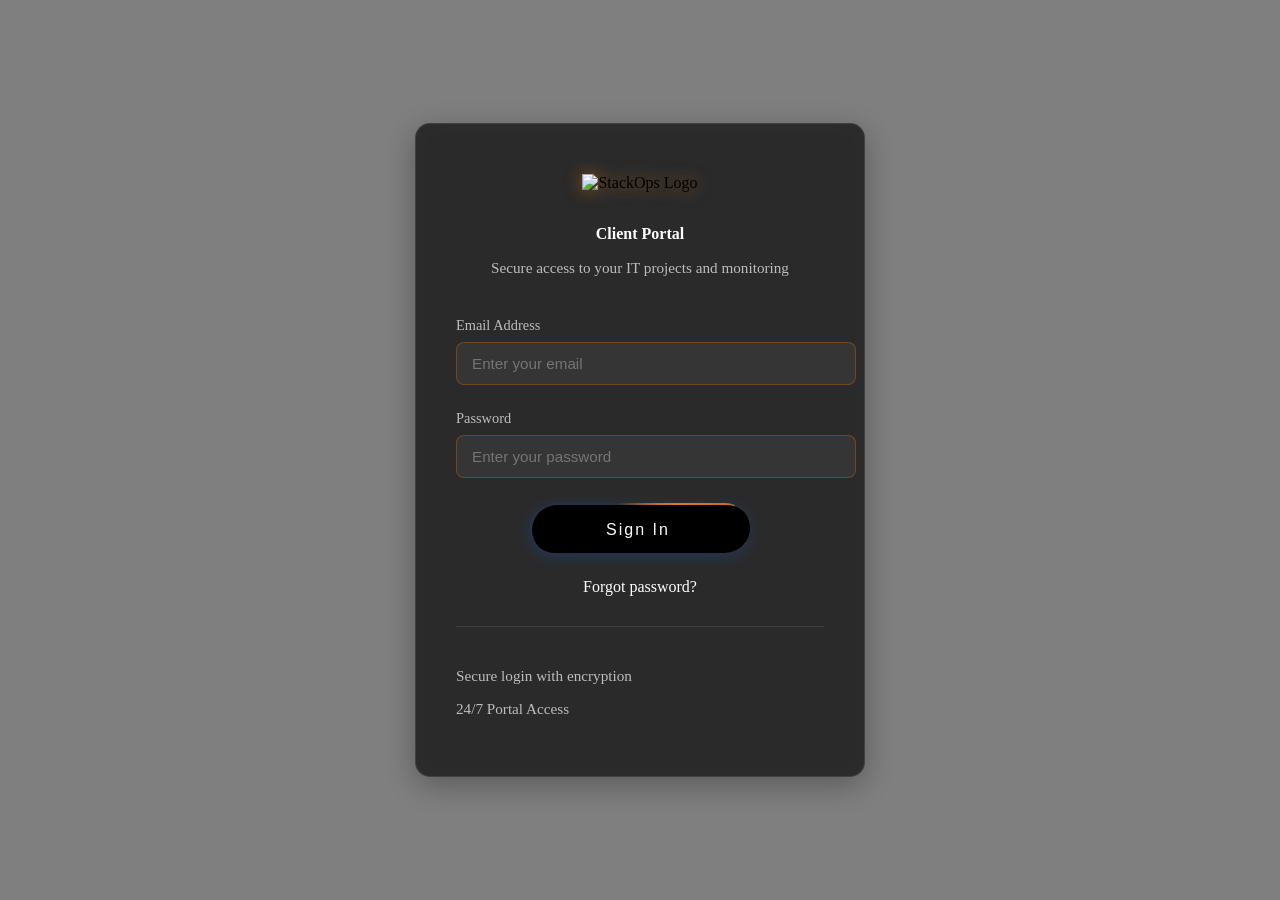
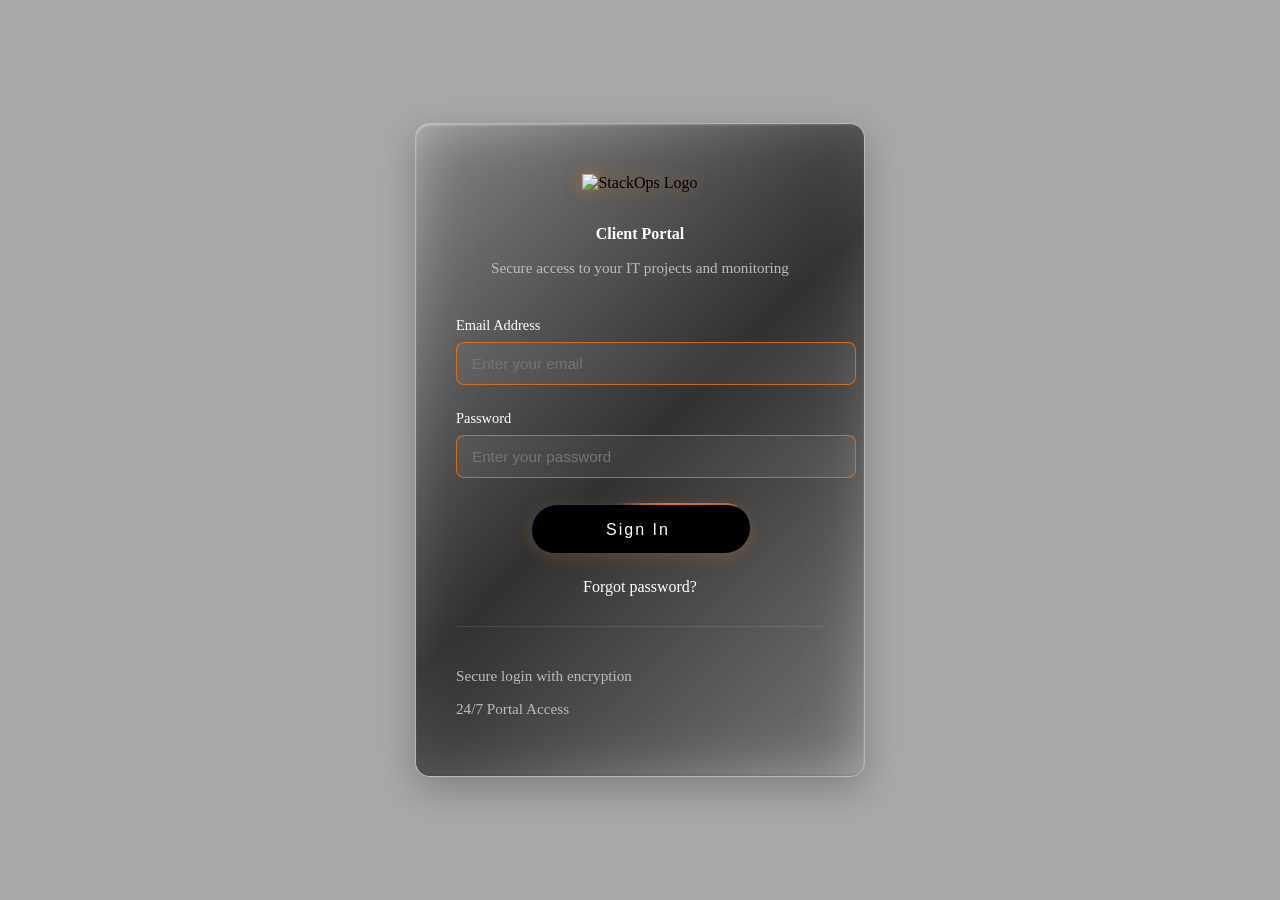

fgf

--- a/css/clientportal.css
+++ b/css/clientportal.css
@@ -44,21 +44,43 @@
 }
 
 .liquid-glass-card {
-    /* iOS 26 Liquid Glass Design */
-    background: linear-gradient(
-        135deg,
-        rgba(255, 255, 255, 0.089),
-        rgba(255, 255, 255, 0.05)
-    );
-    backdrop-filter: blur(28px) saturate(200%) brightness(1.15);
-    -webkit-backdrop-filter: blur(28px) saturate(200%) brightness(1.15);
-    border: 1px solid rgba(255, 255, 255, 0.3);
-    box-shadow: 
-        0 12px 40px rgba(0, 0, 0, 0.25),
-        inset 0 1px 2px rgba(255, 255, 255, 0.5),
-        inset 0 -1px 2px rgba(0, 0, 0, 0.15);
+  background: linear-gradient(
+    135deg,
+    rgba(255, 255, 255, 0.12),
+    rgba(255, 255, 255, 0.04)
+  );
+
+  backdrop-filter: blur(28px) saturate(200%) brightness(1.15);
+  -webkit-backdrop-filter: blur(28px) saturate(200%) brightness(1.15);
+
+  border: 1px solid rgba(255, 255, 255, 0.3);
+  border-radius: 15px;
+
+  box-shadow: 
+    0 12px 40px rgba(0, 0, 0, 0.25),
+    inset 0 1px 2px rgba(255, 255, 255, 0.5),
+    inset 0 -1px 2px rgba(0, 0, 0, 0.15);
+
+  transition: all 0.4s ease;
 }
 
+.liquid-glass-card::before {
+  content: "";
+  position: absolute;
+  inset: 0;
+
+  background: linear-gradient(
+    135deg,
+    rgba(255, 255, 255, 0.055) 0%,
+    rgb(0, 0, 0) 50%,
+    rgba(255, 255, 255, 0) 100%
+  );
+
+  opacity: 0.6;
+  pointer-events: none;
+  z-index: 1;
+  transition: opacity 0.4s ease;
+}
 
 .liquid-glass-card:hover {
   transform: translateY(-8px) scale(1.02);
@@ -83,7 +105,7 @@
   align-items: center;
   justify-content: center;
   z-index: 1000;
-  background: rgba(0, 0, 0, 0.5);
+  background: rgba(0, 0, 0, 0.342);
   backdrop-filter: blur(5px);
   opacity: 0;
   visibility: hidden;
@@ -104,12 +126,71 @@
 }
 
 .login-box {
-  background: rgba(42, 42, 42, 0.95);
-  backdrop-filter: blur(10px);
-  border: 1px solid rgba(255, 255, 255, 0.1);
+  position: relative;
+  overflow: hidden;
+
+  /* Liquid glass base */
+  background: linear-gradient(
+    135deg,
+    rgba(255, 255, 255, 0.12),
+    rgba(255, 255, 255, 0.04)
+  );
+
+  backdrop-filter: blur(28px) saturate(200%) brightness(1.15);
+  -webkit-backdrop-filter: blur(28px) saturate(200%) brightness(1.15);
+
+  border: 1px solid rgba(255, 255, 255, 0.3);
   border-radius: 15px;
+
   padding: clamp(30px, 5vw, 50px) clamp(25px, 4vw, 40px);
-  box-shadow: 0 8px 32px rgba(0, 0, 0, 0.3);
+
+  box-shadow: 
+    0 12px 40px rgba(0, 0, 0, 0.25),
+    inset 0 1px 2px rgba(255, 255, 255, 0.5),
+    inset 0 -1px 2px rgba(0, 0, 0, 0.15);
+
+  transition: all 0.4s ease;
+}
+
+/* Light reflection layer */
+.login-box::before {
+  content: "";
+  position: absolute;
+  inset: 0;
+
+  background: linear-gradient(
+    135deg,
+    rgba(255, 255, 255, 0.055) 0%,
+    rgb(0, 0, 0) 50%,
+    rgba(255, 255, 255, 0) 100%
+  );
+
+  opacity: 0.6;
+  pointer-events: none;
+  z-index: 1;
+  transition: opacity 0.4s ease;
+}
+
+/* Keep content above the glass effect */
+.login-box > * {
+  position: relative;
+  z-index: 2;
+}
+
+/* Hover effect (optional but matches your cards) */
+.login-box:hover {
+  transform: translateY(-6px) scale(1.01);
+
+  border-color: rgba(255, 255, 255, 0.6);
+
+  box-shadow: 
+    0 25px 60px rgba(255, 255, 255, 0.25),
+    0 12px 40px rgba(0, 0, 0, 0.25),
+    0 0 20px rgba(255, 255, 255, 0.15);
+}
+
+.login-box:hover::before {
+  opacity: 1;
 }
 
 .login-header {
@@ -151,7 +232,7 @@
   display: block;
   font-weight: 200;
   margin-bottom: 8px;
-  color: var(--text-secondary);
+  color: white;
   font-size: 0.9rem;
 }
 
@@ -159,7 +240,7 @@
   width: 100%;
   padding: 12px 15px;
   background: rgba(255, 255, 255, 0.05);
-  border: 1px solid rgba(255, 115, 0, 0.3);
+  border: 1px solid rgba(255, 115, 0, 0.767);
   border-radius: 8px;
   color: var(--light);
   font-size: 0.95rem;
@@ -201,7 +282,7 @@
   height: 50px;
   border-radius: 25px;
   overflow: hidden;
-  box-shadow: 0 4px 15px rgba(0, 110, 255, 0.199);
+  box-shadow: 0 4px 15px rgba(255, 123, 0, 0.199);
   transition: transform 0.2s ease;
   margin: 10px auto 0;
 }
@@ -220,9 +301,9 @@
   z-index: 1;
   background: conic-gradient(
     #ff7802 0%,
-    hsla(207, 100%, 50%, 0) 25%,
+    hsla(29, 100%, 50%, 0) 25%,
     #ff880000 50%,
-    #0077ff00 75%,
+    #ff730000 75%,
     #ff7802 100%
   );
   animation: spin 3s linear infinite;
